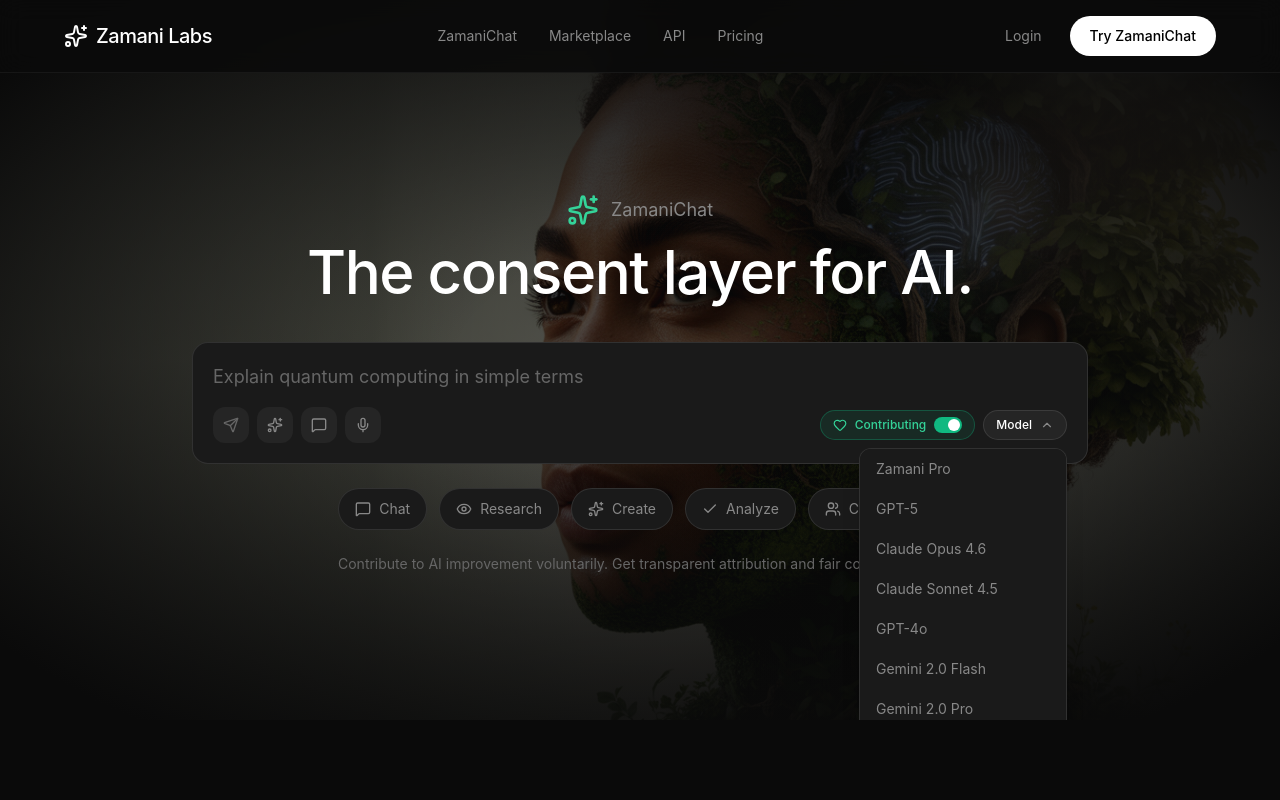
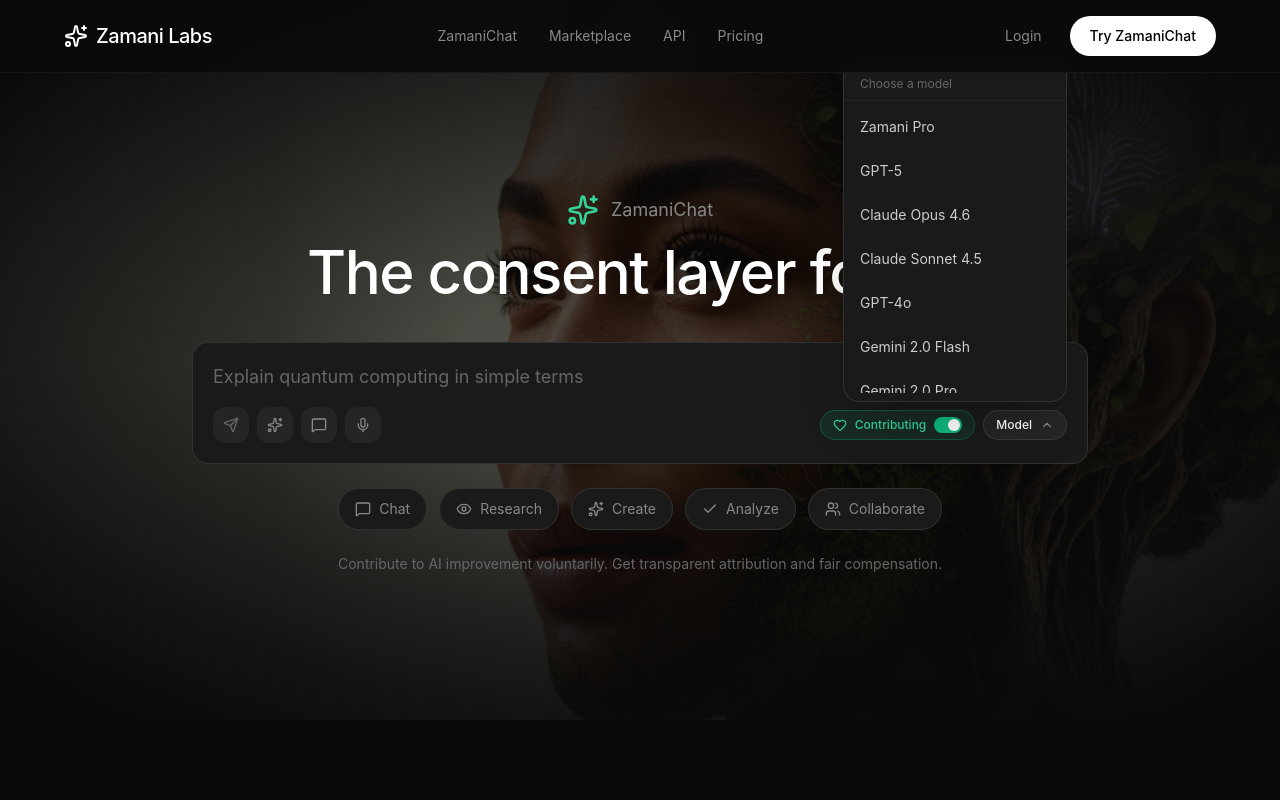
Before and after one commit to Laudedgg/ZamaniLabs, a React (Vite) app: page / in a window 1280 px wide. Both pictures are taken after a click on the button "Model". Shown: the top 800 px of the page. Built offline with nearby package versions, Linux system fonts and the light colour scheme; the HTML template or start-up script is replaced by a standard one.

Commit message:
Fix Hero section: revert overflow-hidden, fix bg image scaling with inline styles, redesign model dropdown to open upward like Perplexity

```diff
--- a/src/App.tsx
+++ b/src/App.tsx
@@ -183,20 +183,19 @@ function App() {
       </motion.nav>
 
       {/* Hero Section with ZamaniChat Interface */}
-      <section className="relative pt-28 pb-16 md:pt-36 md:pb-24 px-6 min-h-[90vh] flex flex-col justify-center overflow-x-hidden overflow-y-visible">
+      <section className="relative pt-28 pb-16 md:pt-36 md:pb-24 px-6 min-h-[90vh] flex flex-col justify-center overflow-hidden">
         {/* Background Images with Crossfade */}
         <div className="absolute inset-0 z-0">
           {backgroundImages.map((bg, index) => (
             <div
               key={bg}
-              className={`absolute inset-0 bg-cover bg-no-repeat transition-opacity duration-1000 ${
-                index === 0 ? 'scale-110' : 'scale-135 scale-x-[-1]'
-              }`}
+              className="absolute inset-0 bg-cover bg-no-repeat transition-opacity duration-1000"
               style={{
                 backgroundImage: `url(${bg})`,
                 backgroundPosition: index === 0 ? 'center 40%' : 'center 33%',
                 filter: index === 0 ? 'brightness(0.75) contrast(1.1)' : 'brightness(0.75) contrast(1.3)',
-                opacity: currentBgIndex === index ? 1 : 0
+                opacity: currentBgIndex === index ? 1 : 0,
+                transform: index === 0 ? 'scale(1.1)' : 'scale(1.35) scaleX(-1)'
               }}
             />
           ))}
@@ -329,13 +328,16 @@ function App() {
                       <ChevronDown className={`w-3.5 h-3.5 text-[#888] transition-transform ${modelDropdownOpen ? 'rotate-180' : ''}`} />
                     </button>
 
-                    {/* Dropdown Menu */}
+                    {/* Dropdown Menu - Opens Upward */}
                     {modelDropdownOpen && (
                       <motion.div
-                        initial={{ opacity: 0, y: -10 }}
+                        initial={{ opacity: 0, y: 10 }}
                         animate={{ opacity: 1, y: 0 }}
-                        className="absolute top-full right-0 mt-2 w-52 rounded-xl bg-[#1a1a1a] border border-white/10 shadow-xl max-h-80 overflow-y-auto z-50"
+                        transition={{ duration: 0.15 }}
+                        className="absolute bottom-full right-0 mb-2 w-56 rounded-2xl bg-[#1a1a1a] border border-white/10 shadow-2xl py-2 z-50"
                       >
+                        <p className="px-4 py-2 text-xs text-[#666] border-b border-white/5 mb-1">Choose a model</p>
+                        <div className="max-h-72 overflow-y-auto">
                           {models.map((model) => (
                             <button
                               key={model}
@@ -344,18 +346,19 @@ function App() {
                                 setSelectedModel(model);
                                 setModelDropdownOpen(false);
                               }}
-                            className={`w-full px-4 py-2.5 text-left text-sm transition-colors ${
+                              className={`w-full px-4 py-3 text-left text-sm flex items-center justify-between transition-colors ${
                                 selectedModel === model
                                   ? 'bg-emerald-500/10 text-emerald-400'
-                                : 'text-[#888] hover:text-white hover:bg-[#252525]'
+                                  : 'text-[#ccc] hover:text-white hover:bg-white/5'
                               }`}
                             >
-                            {model}
+                              <span>{model}</span>
                               {selectedModel === model && (
-                              <Check className="w-3 h-3 inline-block ml-2" />
+                                <Check className="w-3.5 h-3.5 flex-shrink-0" />
                               )}
                             </button>
                           ))}
+                        </div>
                       </motion.div>
                     )}
                   </div>
```
Lines whose indentation alone changed are shown as unchanged.
